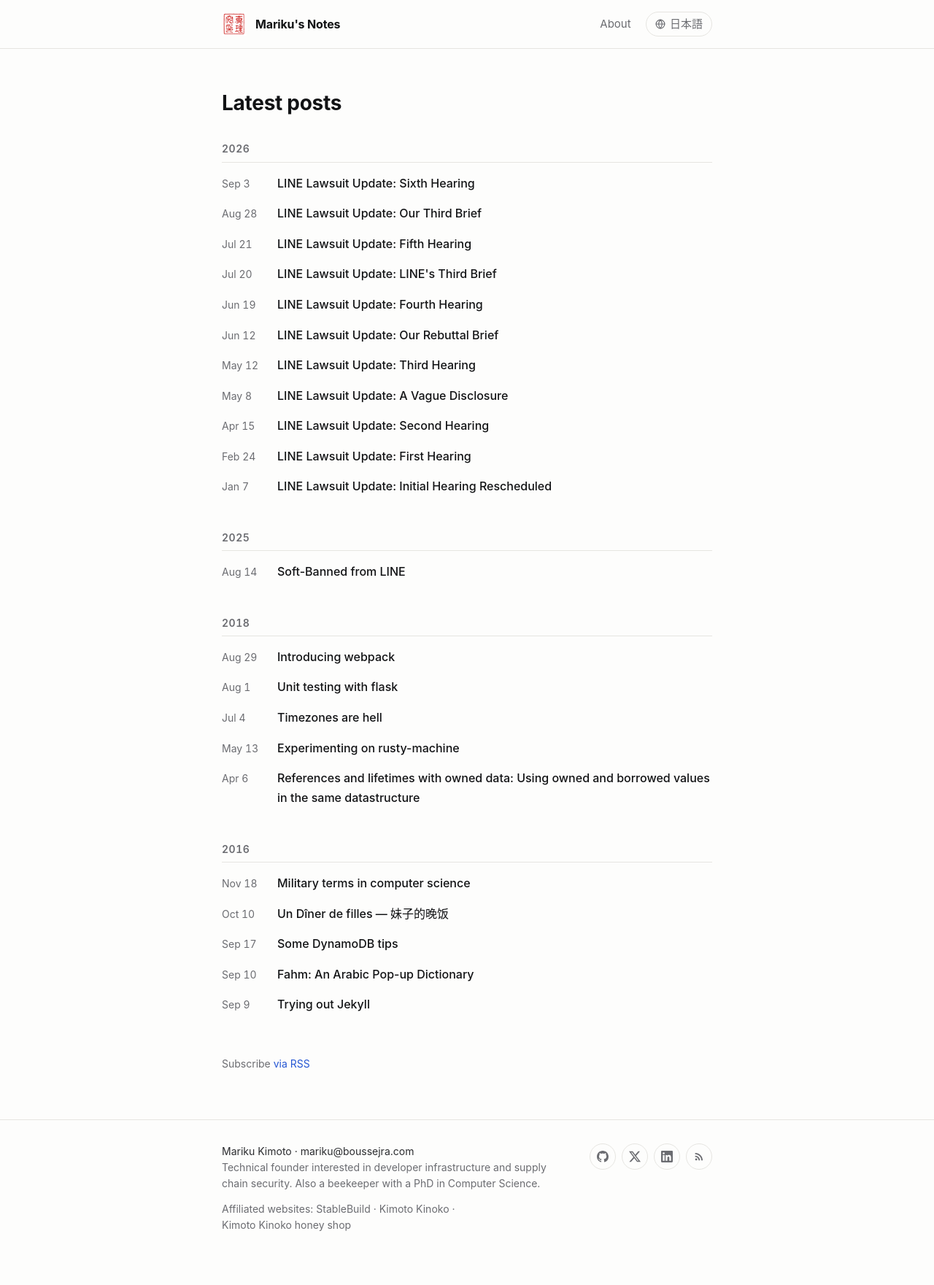
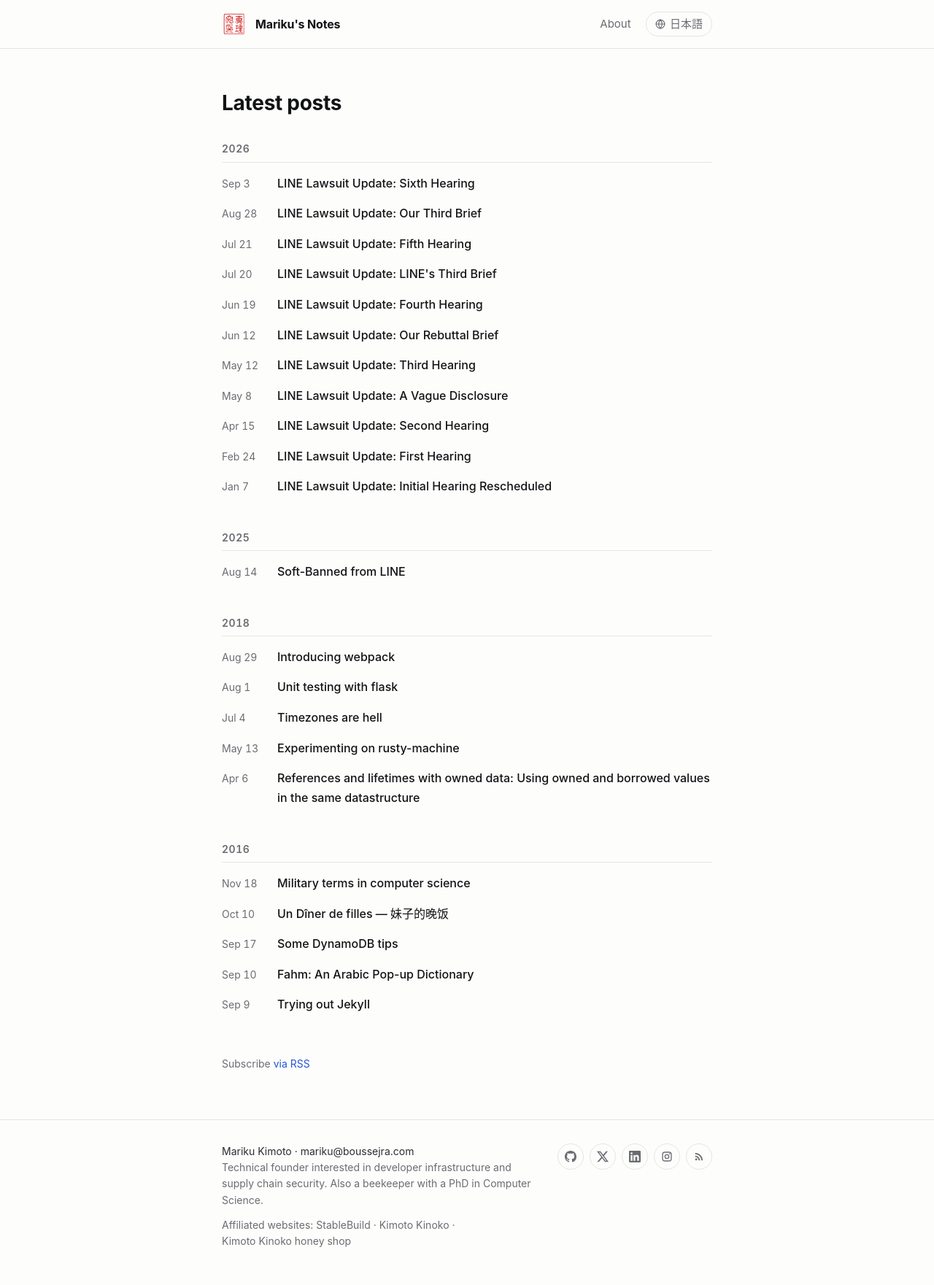
Before and after one commit to malikolivier/malikolivier.github.io, a Jekyll site: the page built from index.html, in a window 1280 px wide. Shown: the whole page at 73% size. Built offline with Jekyll 4.4.1, drawn with Linux system fonts in a browser that asks for light colours; before the commit the page ends 1738 px from its top, so only the background shows below that.

Commit message:
Link Kimoto Kinoko's Instagram from the footer
The beekeeping side is mostly shared on Instagram, which the site didn't
point to.

Co-Authored-By: Claude Opus 5.5 <noreply@anthropic.com>

```diff
--- a/_config.yml
+++ b/_config.yml
@@ -33,6 +33,7 @@ url: "https://boussejra.com" # the base hostname & protocol for your site
 twitter_username: kimoto_mariku
 github_username:  malikolivier
 linkedin_username: mariku-kimoto-181414113
+instagram_username: kimoto_kinoko
 links:
   - name: StableBuild
     url: https://www.stablebuild.com/
--- a/_includes/footer.html
+++ b/_includes/footer.html
@@ -37,6 +37,10 @@
       {% if site.linkedin_username %}
       <li><a href="https://www.linkedin.com/in/{{ site.linkedin_username }}/" title="LinkedIn" aria-label="LinkedIn">{% include icon.html name="linkedin" %}</a></li>
       {% endif %}
+      {% if site.instagram_username %}
+      {% if include.lang == "ja" %}{% assign instagram_label = "Instagram（木本きのこ）" %}{% else %}{% assign instagram_label = "Instagram (Kimoto Kinoko)" %}{% endif %}
+      <li><a href="https://www.instagram.com/{{ site.instagram_username }}/" title="{{ instagram_label }}" aria-label="{{ instagram_label }}">{% include icon.html name="instagram" %}</a></li>
+      {% endif %}
       <li><a href="{{ "/feed.xml" | prepend: site.baseurl }}" title="RSS" aria-label="RSS">{% include icon.html name="rss" %}</a></li>
     </ul>
   </div>
--- a/_includes/icon.html
+++ b/_includes/icon.html
@@ -2,6 +2,7 @@
 {%- when "github" -%}<svg class="icon" viewBox="0 0 16 16" aria-hidden="true"><path fill="currentColor" d="M8 0C3.58 0 0 3.58 0 8c0 3.54 2.29 6.53 5.47 7.59.4.07.55-.17.55-.38 0-.19-.01-.82-.01-1.49-2.01.37-2.53-.49-2.69-.94-.09-.23-.48-.94-.82-1.13-.28-.15-.68-.52-.01-.53.63-.01 1.08.58 1.23.82.72 1.21 1.87.87 2.33.66.07-.52.28-.87.51-1.07-1.78-.2-3.64-.89-3.64-3.95 0-.87.31-1.59.82-2.15-.08-.2-.36-1.02.08-2.12 0 0 .67-.21 2.2.82.64-.18 1.32-.27 2-.27.68 0 1.36.09 2 .27 1.53-1.04 2.2-.82 2.2-.82.44 1.1.16 1.92.08 2.12.51.56.82 1.27.82 2.15 0 3.07-1.87 3.75-3.65 3.95.29.25.54.73.54 1.48 0 1.07-.01 1.93-.01 2.2 0 .21.15.46.55.38A8.013 8.013 0 0016 8c0-4.42-3.58-8-8-8z"/></svg>
 {%- when "x" -%}<svg class="icon" viewBox="0 0 24 24" aria-hidden="true"><path fill="currentColor" d="M18.901 1.153h3.68l-8.04 9.19L24 22.846h-7.406l-5.8-7.584-6.638 7.584H.474l8.6-9.83L0 1.154h7.594l5.243 6.932ZM17.61 20.644h2.039L6.486 3.24H4.298Z"/></svg>
 {%- when "linkedin" -%}<svg class="icon" viewBox="0 0 24 24" aria-hidden="true"><path fill="currentColor" d="M20.447 20.452h-3.554v-5.569c0-1.328-.027-3.037-1.852-3.037-1.853 0-2.136 1.445-2.136 2.939v5.667H9.351V9h3.414v1.561h.046c.477-.9 1.637-1.85 3.37-1.85 3.601 0 4.267 2.37 4.267 5.455v6.286zM5.337 7.433c-1.144 0-2.063-.926-2.063-2.065 0-1.138.92-2.063 2.063-2.063 1.14 0 2.064.925 2.064 2.063 0 1.139-.925 2.065-2.064 2.065zm1.782 13.019H3.555V9h3.564v11.452zM22.225 0H1.771C.792 0 0 .774 0 1.729v20.542C0 23.227.792 24 1.771 24h20.451C23.2 24 24 23.227 24 22.271V1.729C24 .774 23.2 0 22.222 0h.003z"/></svg>
+{%- when "instagram" -%}<svg class="icon" viewBox="0 0 24 24" aria-hidden="true"><path fill="currentColor" fill-rule="evenodd" d="M8 2h8a6 6 0 0 1 6 6v8a6 6 0 0 1-6 6H8a6 6 0 0 1-6-6V8a6 6 0 0 1 6-6zm0 2a4 4 0 0 0-4 4v8a4 4 0 0 0 4 4h8a4 4 0 0 0 4-4V8a4 4 0 0 0-4-4H8zm4 3a5 5 0 1 1 0 10 5 5 0 0 1 0-10zm0 2a3 3 0 1 0 0 6 3 3 0 0 0 0-6z"/><circle fill="currentColor" cx="17.5" cy="6.5" r="1.25"/></svg>
 {%- when "facebook" -%}<svg class="icon" viewBox="0 0 24 24" aria-hidden="true"><path fill="currentColor" d="M24 12.073c0-6.627-5.373-12-12-12s-12 5.373-12 12c0 5.99 4.388 10.954 10.125 11.854v-8.385H7.078v-3.47h3.047V9.43c0-3.007 1.792-4.669 4.533-4.669 1.312 0 2.686.235 2.686.235v2.953H15.83c-1.491 0-1.956.925-1.956 1.874v2.25h3.328l-.532 3.47h-2.796v8.385C19.612 23.027 24 18.062 24 12.073z"/></svg>
 {%- when "rss" -%}<svg class="icon" viewBox="0 0 24 24" aria-hidden="true"><circle fill="currentColor" cx="6.18" cy="17.82" r="2.18"/><path fill="currentColor" d="M4 4.44v2.83c7.03 0 12.73 5.7 12.73 12.73h2.83c0-8.59-6.97-15.56-15.56-15.56zm0 5.66v2.83c3.9 0 7.07 3.17 7.07 7.07h2.83c0-5.47-4.43-9.9-9.9-9.9z"/></svg>
 {%- when "globe" -%}<svg class="icon" viewBox="0 0 24 24" aria-hidden="true" fill="none" stroke="currentColor" stroke-width="2" stroke-linecap="round" stroke-linejoin="round"><circle cx="12" cy="12" r="10"/><path d="M2 12h20"/><path d="M12 2a15.3 15.3 0 0 1 4 10 15.3 15.3 0 0 1-4 10 15.3 15.3 0 0 1-4-10 15.3 15.3 0 0 1 4-10z"/></svg>
```
